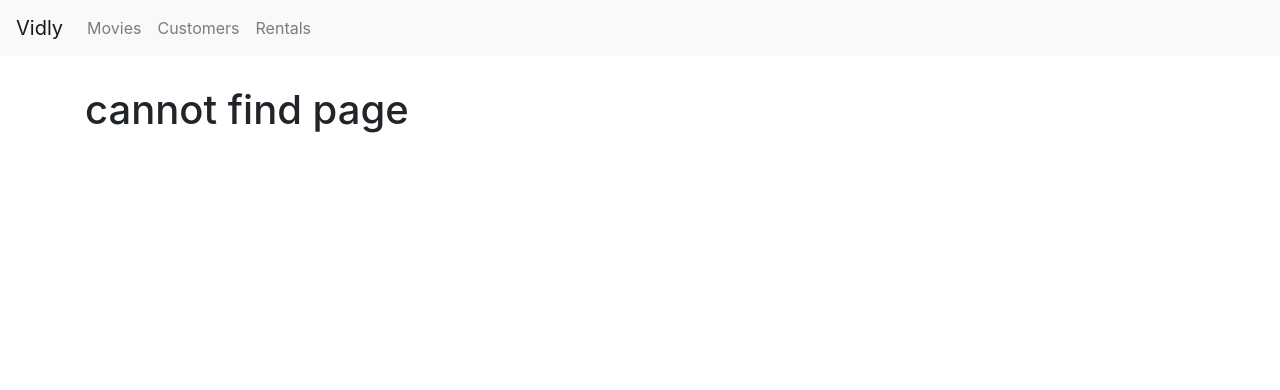
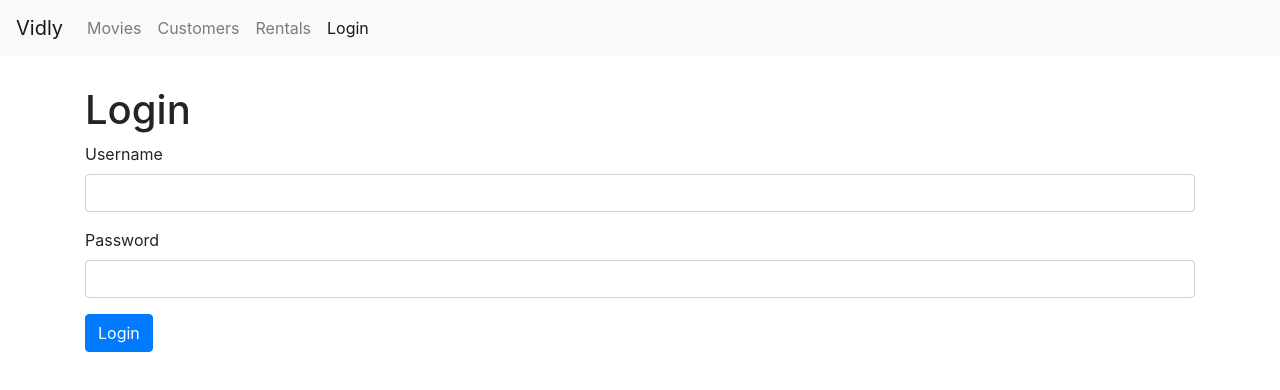
Before and after one commit to Shailendra9k/vidly-project, a React (Create React App) app: page /login in a window 1280 px wide. Before the commit this address led to /not-found. Shown: the top 390 px of the page. Built offline with nearby package versions, Linux system fonts and the light colour scheme.

Commit message:
loging from initiated

```diff
--- a/src/App.js
+++ b/src/App.js
@@ -6,6 +6,7 @@
 import NotFound from "./components/notFound";
 import Rentals from "./components/rentals";
 import NavBar from "./components/navBar";
+import LoginForm from "./components/loginForm";
 import "./App.css";
 
 function App() {
@@ -14,6 +15,7 @@
       <NavBar />
       <main className="container">
         <Switch>
+          <Route path="/login" component={LoginForm} />
           <Route path="/movies/:id" component={MovieForm} />
           <Route path="/movies" component={Movies} />
           <Route path="/customers" component={Customers} />
--- /dev/null
+++ b/src/components/loginForm.jsx
@@ -0,0 +1,54 @@
+import React, { Component } from "react";
+
+class LoginForm extends Component {
+  state = {
+    account: { username: "", password: "" }
+  };
+  handleSubmit = e => {
+    e.preventDefault();
+    const username = this.username.current.value;
+    console.log("submitted");
+  };
+
+  handleChange = e => {
+    const account = { ...this.state.account };
+    account[e.currentTarget.name] = e.currentTarget.value;
+    this.setState({ account });
+  };
+
+  render() {
+    const { account } = this.state;
+    return (
+      <div>
+        <h1>Login</h1>
+        <form onSubmit={this.handleSubmit}>
+          <div className="form-group">
+            <label htmlFor="username">Username</label>
+            <input
+              value={account.username}
+              onChange={this.handleChange}
+              id="username"
+              name="username"
+              type="text"
+              className="form-control"
+            />
+          </div>
+          <div className="form-group">
+            <label htmlFor="password">Password</label>
+            <input
+              value={account.password}
+              onChange={this.handleChange}
+              id="password"
+              type="text"
+              name="password"
+              className="form-control"
+            />
+          </div>
+          <button className="btn btn-primary">Login</button>
+        </form>
+      </div>
+    );
+  }
+}
+
+export default LoginForm;
--- a/src/components/navBar.jsx
+++ b/src/components/navBar.jsx
@@ -29,6 +29,9 @@
           <NavLink className="nav-item nav-link" to="/rentals">
             Rentals
           </NavLink>
+          <NavLink className="nav-item nav-link" to="/login">
+            Login
+          </NavLink>
         </div>
       </div>
     </nav>
```
